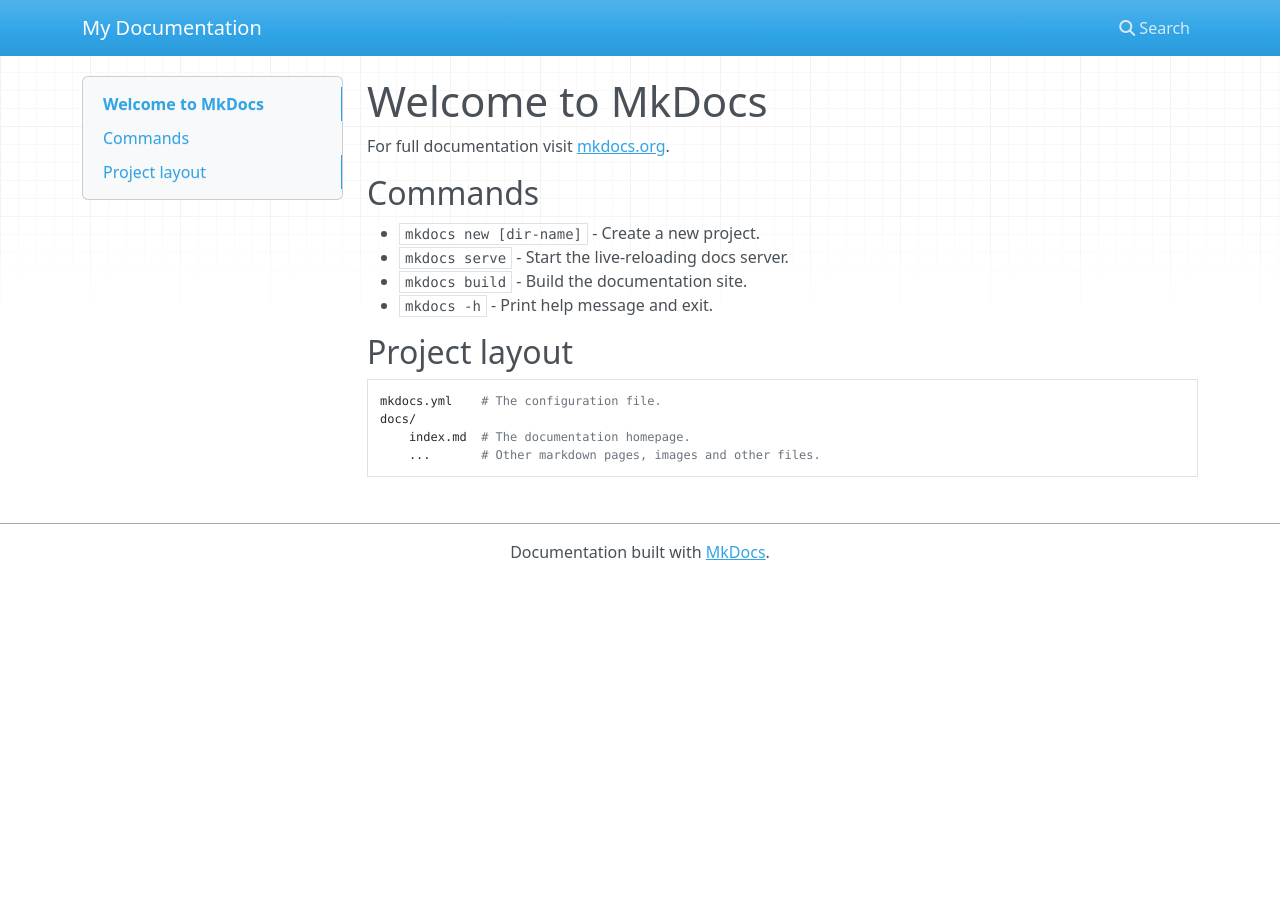
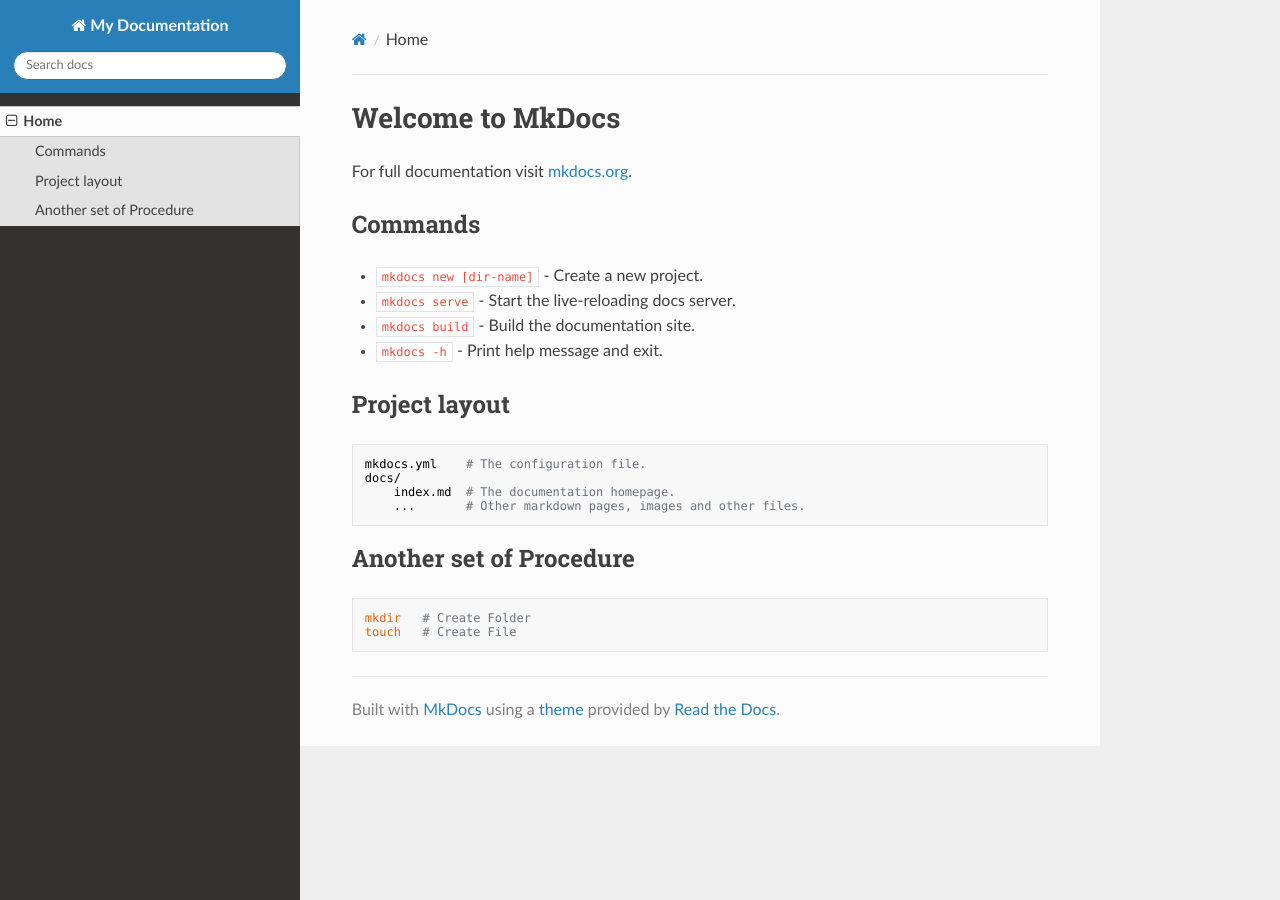
Before and after one commit to rmaloloyon/docs-as-a-code, an MkDocs documentation site: the page built from docs/index.md, in a window 1280 px wide. Built offline with MkDocs 1.6.1, drawn with Linux system fonts in a browser that asks for light colours; nearby versions of some CDN libraries.

Commit message:
feat(update): docs/index.md and mkdocs.yml

```diff
--- a/docs/index.md
+++ b/docs/index.md
@@ -15,3 +15,7 @@ For full documentation visit [mkdocs.org](https://www.mkdocs.org).
     docs/
         index.md  # The documentation homepage.
         ...       # Other markdown pages, images and other files.
+## Another set of Procedure
+
+    mkdir   # Create Folder
+    touch   # Create File
--- a/mkdocs.yml
+++ b/mkdocs.yml
@@ -1,5 +1,5 @@
 site_name: My Documentation
 theme:
-  name: mkdocs
+  name: readthedocs
 nav:
   - Home: index.md
```
